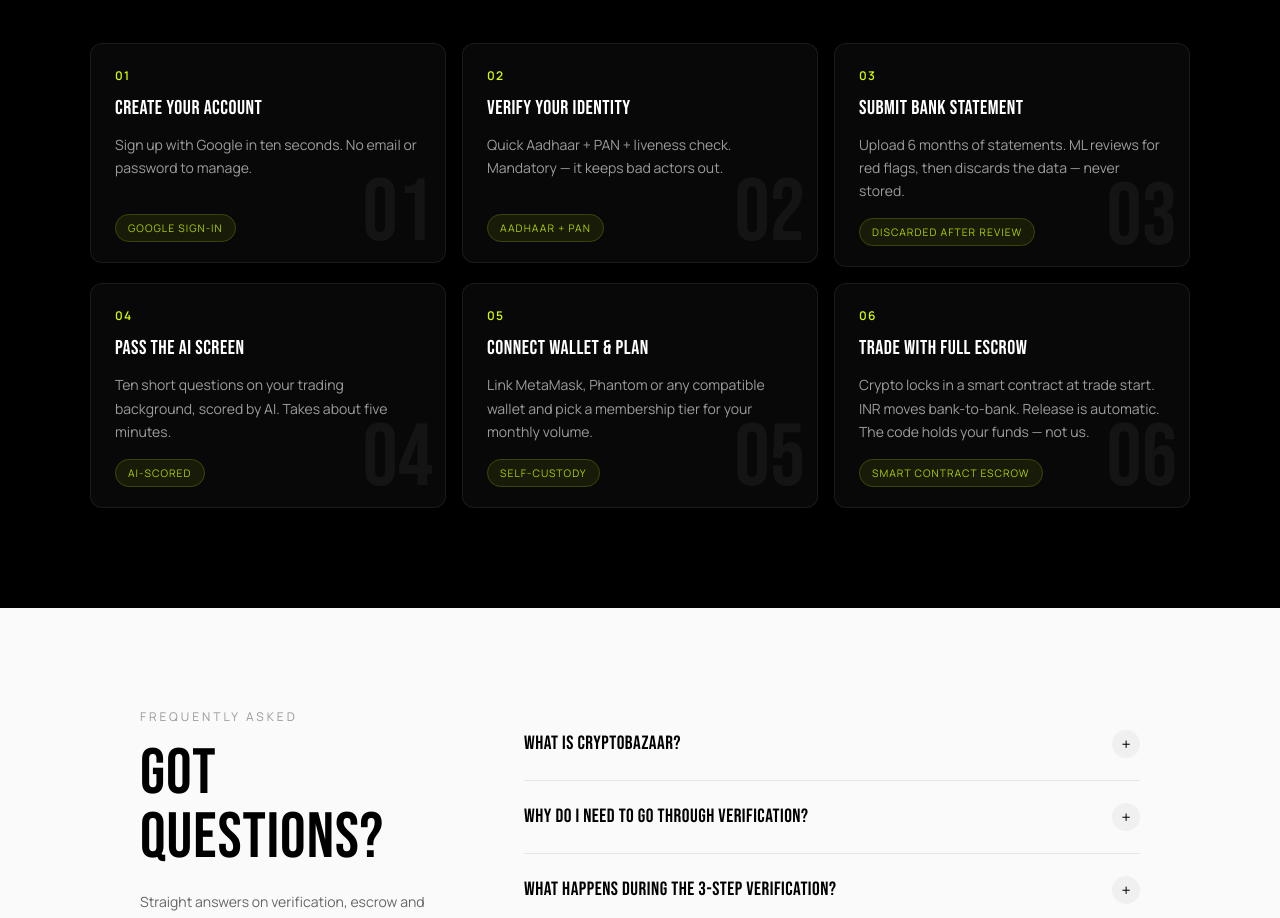
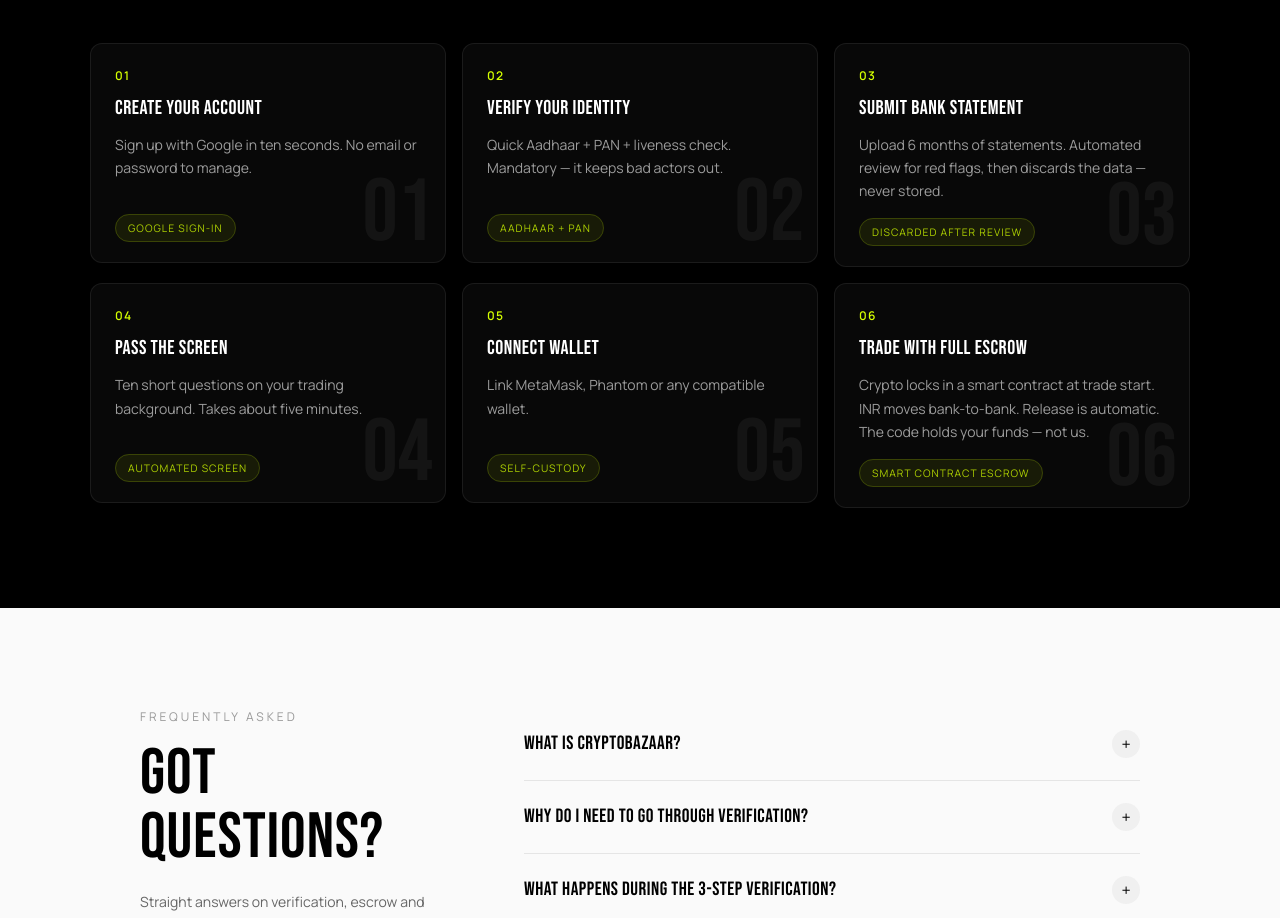
Before and after one commit to AgrimTawani/cryptobazaar, a Next.js app in the folder frontend/: page / in a window 1280 px wide. Shown: the part 1102-2020 px from the top of the page. Built offline with nearby package versions, Linux system fonts and the light colour scheme; no server answers; the database is empty; a web font is replaced by a local one.

Commit message:
fix: general ui updates

```diff
--- a/frontend/src/app/page.tsx
+++ b/frontend/src/app/page.tsx
@@ -19,7 +19,7 @@
   },
   {
     q: "What happens during the 3-step verification?",
-    a: "Step 1 - Identity check: Aadhaar + PAN + a quick liveness selfie. Takes under 5 minutes.\nStep 2 - Bank statement review: Upload 6 months of statements. Our system checks for red flags.\nStep 3 - AI Questionnaire: 10 questions online, about 5 minutes, to understand your trading background.\nOnce all three pass, you're a Verified Member.",
+    a: "Step 1 - Identity check: Aadhaar + PAN + a quick liveness selfie. Takes under 5 minutes.\nStep 2 - Bank statement review: Upload 6 months of statements. Our system checks for red flags.\nStep 3 - Questionnaire: 10 questions online, about 5 minutes, to understand your trading background.\nOnce all three pass, you're a Verified Member.",
   },
   {
     q: "How does the escrow work?",
@@ -55,19 +55,19 @@
   {
     step: "03",
     title: "Submit bank statement",
-    desc: "Upload 6 months of statements. ML reviews for red flags, then discards the data — never stored.",
+    desc: "Upload 6 months of statements. Automated review for red flags, then discards the data — never stored.",
     pill: "Discarded After Review",
   },
   {
     step: "04",
-    title: "Pass the AI screen",
-    desc: "Ten short questions on your trading background, scored by AI. Takes about five minutes.",
-    pill: "AI-Scored",
+    title: "Pass the screen",
+    desc: "Ten short questions on your trading background. Takes about five minutes.",
+    pill: "Automated Screen",
   },
   {
     step: "05",
-    title: "Connect wallet & plan",
-    desc: "Link MetaMask, Phantom or any compatible wallet and pick a membership tier for your monthly volume.",
+    title: "Connect wallet",
+    desc: "Link MetaMask, Phantom or any compatible wallet.",
     pill: "Self-Custody",
   },
   {
```
